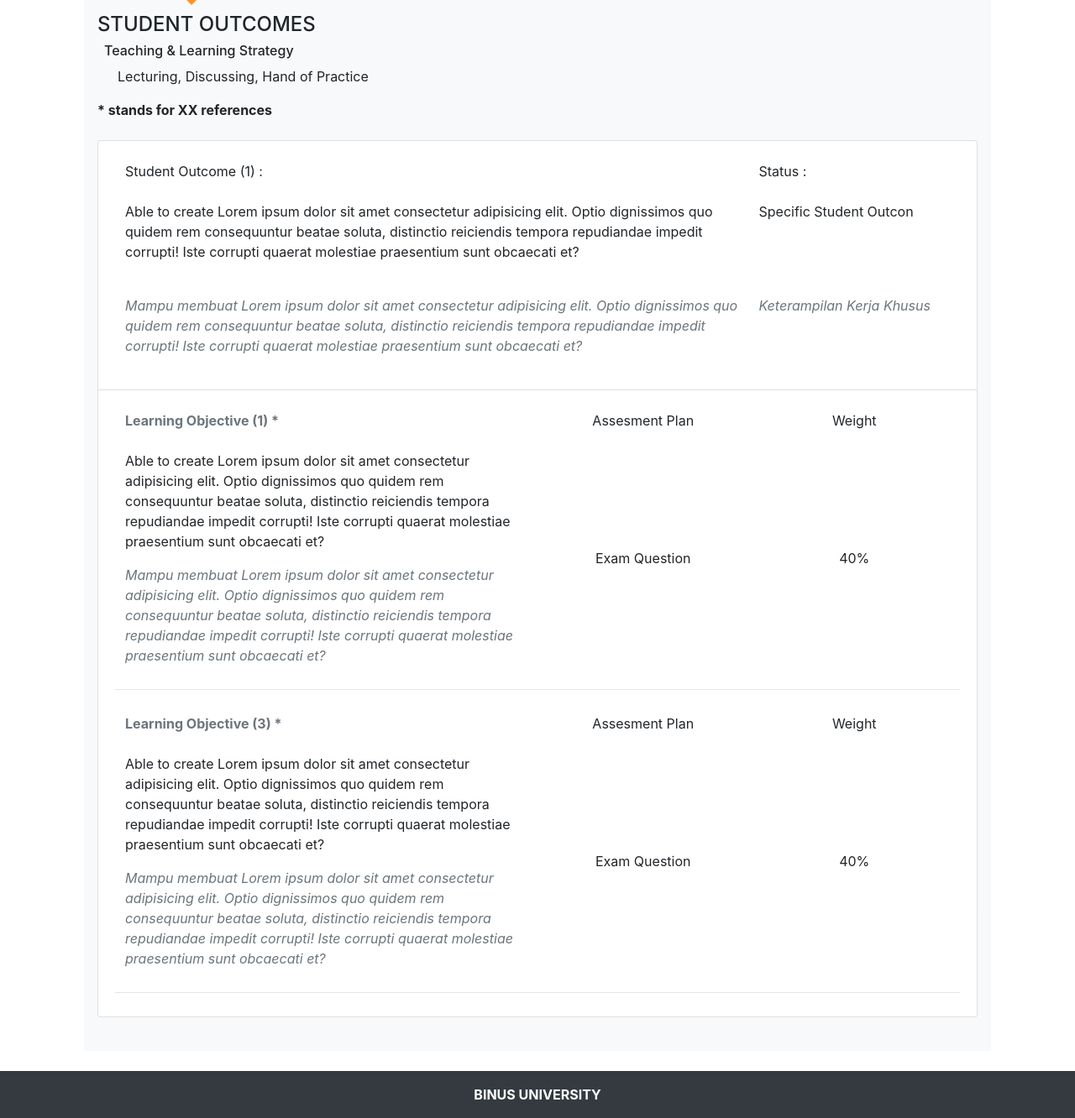
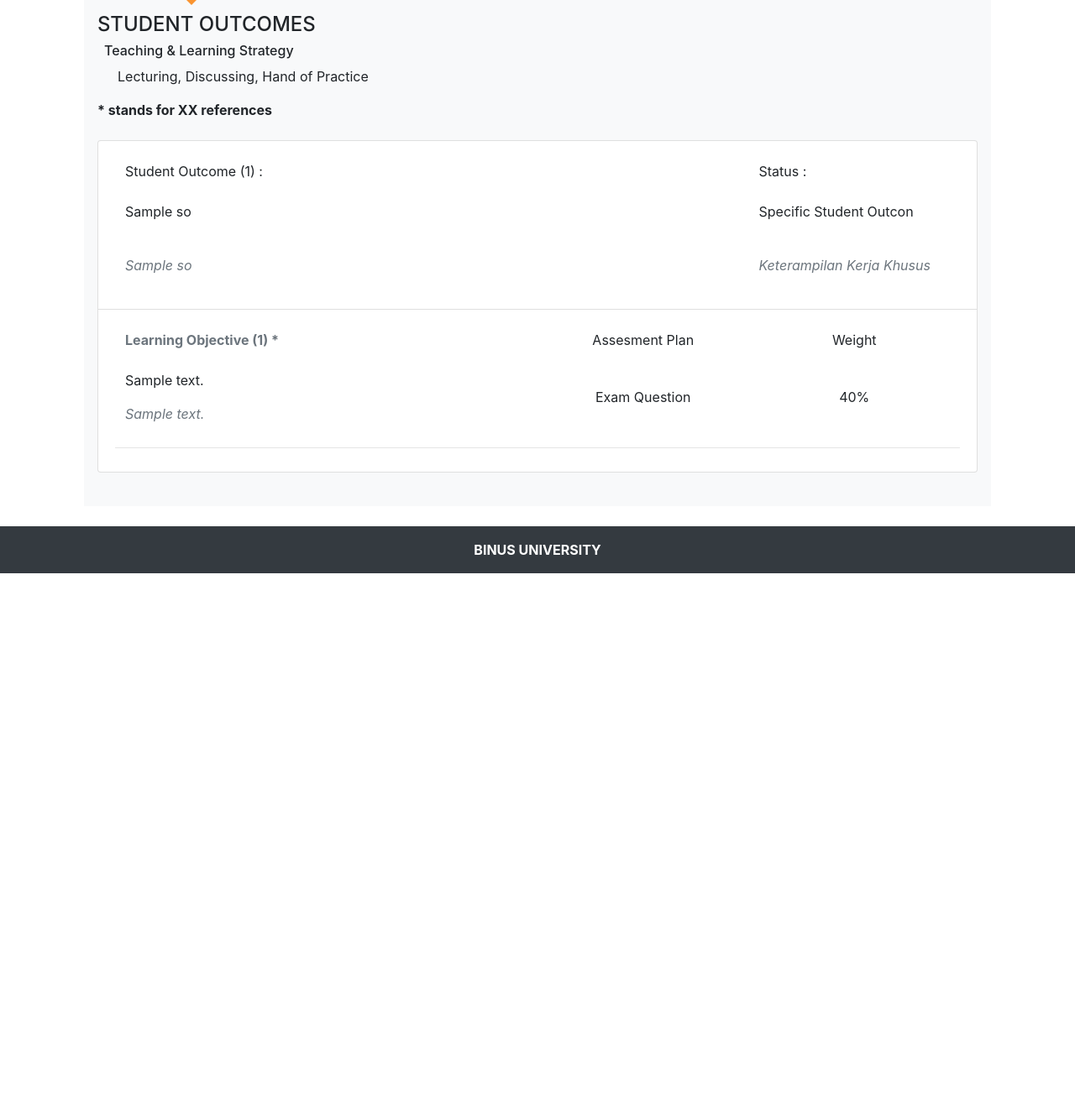
Before and after one commit to noobs07/CMS-binus, a CodeIgniter app: the page made by application/views/konten/cms.php in a window 1280 px wide. Shown: the part 438-1770 px from the top of the page at 84% size. After the commit the page ends 1121 px from the top, so only its background shows below. Run offline with CodeIgniter, Linux system fonts and the light colour scheme; tables that the repository leaves empty or names only in its code hold one stand-in row (values such as "Sample post"); the template is opened without the code that fills it: most values are stand-ins (such as "Sample title", 1, 10 or a date in 2020).

Commit message:
fornt end

```diff
--- a/application/views/konten/cms.php
+++ b/application/views/konten/cms.php
@@ -100,25 +100,20 @@
 
 							<!-- table references -->
 
-							<ul class="list-group my-4">
+							<?php foreach($so as $data_so){?>
+              <ul class="list-group my-4">
 								<li class="list-group-item">
 									<table class="table table-borderless">
 										<thead>
 											<tr>
-												<td class="w-75">Student Outcome (1) :</td>
+												<td class="w-75">Student Outcome (<?=$data_so->courseStudentOutcomeId?>) :</td>
 												<td class="w-25">Status :</td>
 											</tr>
 										</thead>
 										<tbody>
 											<tr>
 												<td class="w-75">
-													<p> Able to create Lorem ipsum dolor sit amet consectetur
-														adipisicing elit. Optio dignissimos
-														quo
-														quidem rem consequuntur beatae soluta, distinctio reiciendis
-														tempora repudiandae impedit
-														corrupti! Iste corrupti quaerat molestiae praesentium sunt
-														obcaecati et? </p>
+													<p> <?=$data_so->nameEN?></p>
 												</td>
 												<td class="w-25">
 													<p> Specific Student Outcon </p>
@@ -126,14 +121,7 @@
 											</tr>
 											<tr>
 												<td class="w-75">
-													<i class="text-secondary"> Mampu membuat Lorem ipsum dolor sit amet
-														consectetur adipisicing
-														elit. Optio dignissimos
-														quo
-														quidem rem consequuntur beatae soluta, distinctio reiciendis
-														tempora repudiandae impedit
-														corrupti! Iste corrupti quaerat molestiae praesentium sunt
-														obcaecati et? </i>
+													<i class="text-secondary"> <?=$data_so->nameIN?> </i>
 												</td>
 												<td class="w-25"><i class="text-secondary"> Keterampilan Kerja Khusus
 													</i></td>
@@ -142,11 +130,12 @@
 									</table>
 
 								</li>
-								<li class="list-group-item">
-									<table class="table table-borderless">
+                <li class="list-group-item">
+									<?php $i=0; foreach($data_so->LObj as $lobj){?>
+                  <table class="table table-borderless">
 										<thead>
 											<tr>
-												<th class="text-secondary"> Learning Objective (1) * </th>
+												<th class="text-secondary"> Learning Objective (<?=$lobj->courseLObjID ?>) * </th>
 												<td class="w-25 text-center">Assesment Plan</td>
 												<td class="w-25 text-center">Weight</td>
 											</tr>
@@ -154,65 +143,20 @@
 										<tbody>
 											<tr>
 												<td class="w-50">
-													<p> Able to create Lorem ipsum dolor sit amet consectetur
-														adipisicing elit. Optio dignissimos
-														quo
-														quidem rem consequuntur beatae soluta, distinctio reiciendis
-														tempora repudiandae impedit
-														corrupti! Iste corrupti quaerat molestiae praesentium sunt
-														obcaecati et? </p>
+													<p> <?=$lobj->descEN ?> </p>
 
-													<i class="text-secondary"> Mampu membuat Lorem ipsum dolor sit amet
-														consectetur adipisicing
-														elit. Optio dignissimos
-														quo
-														quidem rem consequuntur beatae soluta, distinctio reiciendis
-														tempora repudiandae impedit
-														corrupti! Iste corrupti quaerat molestiae praesentium sunt
-														obcaecati et? </i>
+													<i class="text-secondary"> <?=$lobj->descIN ?> </i>
 												</td>
 												<td class="w-25 text-center align-middle">Exam Question</td>
 												<td class="w-25 text-center align-middle">40%</td>
 											</tr>
 										</tbody>
 									</table>
-									<hr>
-									<table class="table table-borderless">
-										<thead>
-											<tr>
-												<th class="text-secondary"> Learning Objective (3) * </th>
-												<td class="w-25 text-center">Assesment Plan</td>
-												<td class="w-25 text-center">Weight</td>
-											</tr>
-										</thead>
-										<tbody>
-											<tr>
-												<td class="w-50">
-													<p> Able to create Lorem ipsum dolor sit amet consectetur
-														adipisicing elit. Optio dignissimos
-														quo
-														quidem rem consequuntur beatae soluta, distinctio reiciendis
-														tempora repudiandae impedit
-														corrupti! Iste corrupti quaerat molestiae praesentium sunt
-														obcaecati et? </p>
-
-													<i class="text-secondary"> Mampu membuat Lorem ipsum dolor sit amet
-														consectetur adipisicing
-														elit. Optio dignissimos
-														quo
-														quidem rem consequuntur beatae soluta, distinctio reiciendis
-														tempora repudiandae impedit
-														corrupti! Iste corrupti quaerat molestiae praesentium sunt
-														obcaecati et? </i>
-												</td>
-												<td class="w-25 text-center align-middle">Exam Question</td>
-												<td class="w-25 text-center align-middle">40%</td>
-											</tr>
-										</tbody>
-									</table>
+                <?php $i++;} ?>
 									<hr>
 								</li>
 							</ul>
+              <?php }?>
 							<!-- end table references -->
 
 
```
Also changed, not shown: application/controllers/Home.php (+5 -4 lines).
